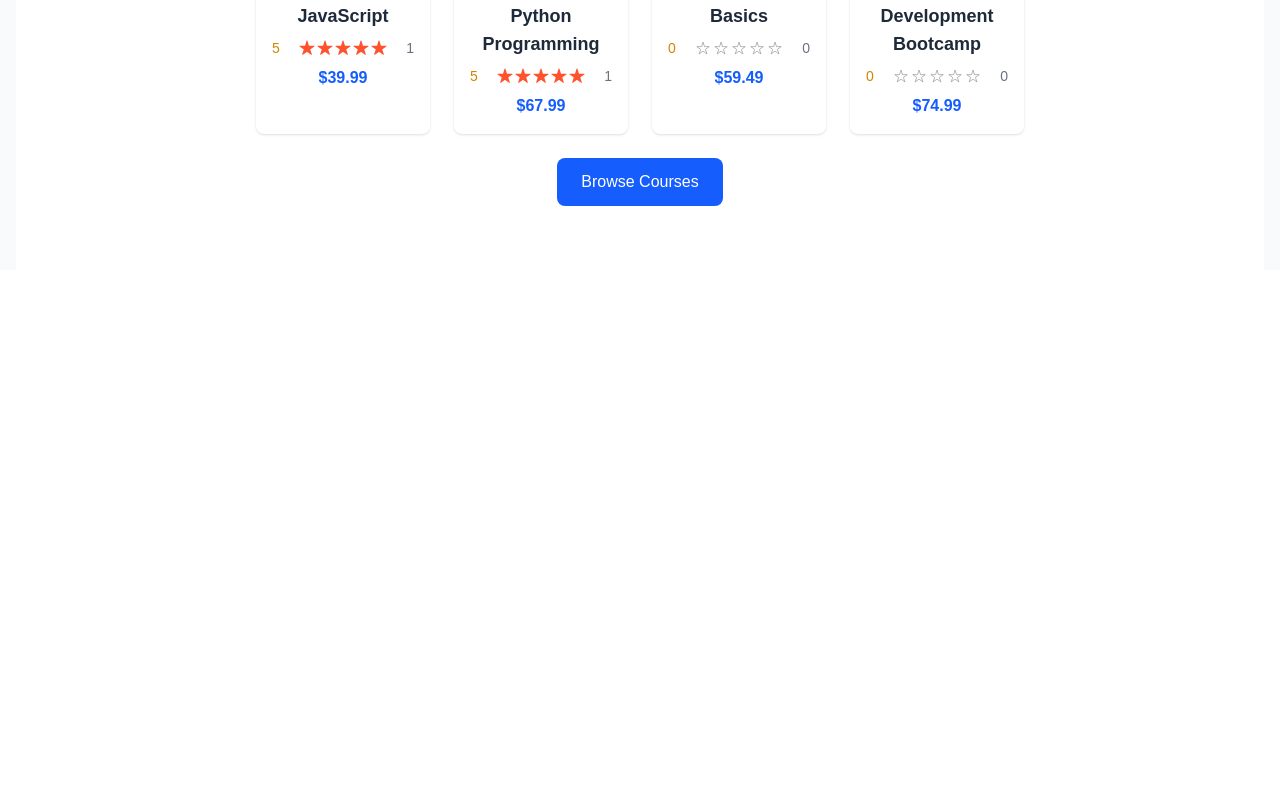
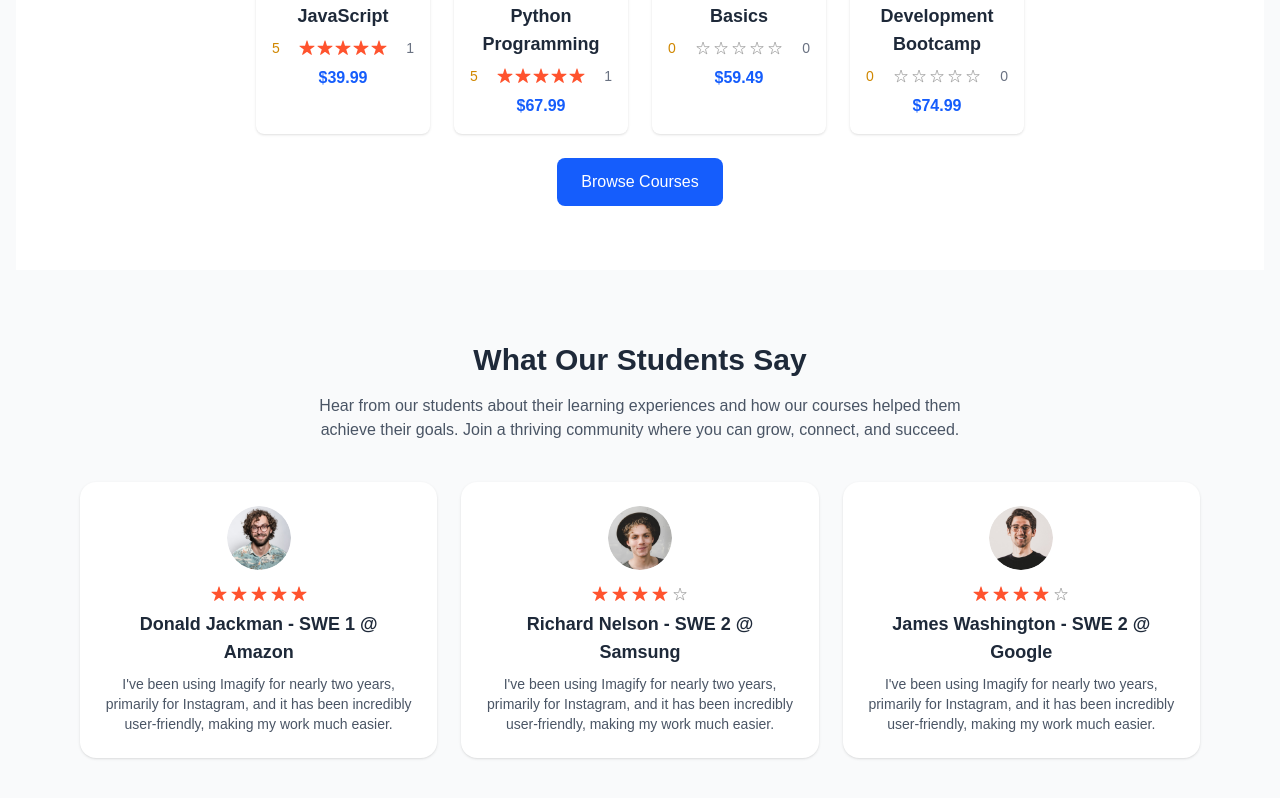
Before and after one commit to itsjeet04/LMS-mern, a React (Vite) app in the folder LMS-MERN-client/: page / in a window 1280 px wide. Shown: the part 914-1712 px from the top of the page. Before the commit the page ends 1184 px from the top, so only its background shows below. Built offline with nearby package versions, Linux system fonts and the light colour scheme; no server answers; a web font is replaced by a local one.

Commit message:
TESTIMONIALS

```diff
--- a/LMS-MERN-client/src/components/student/Navbar.jsx
+++ b/LMS-MERN-client/src/components/student/Navbar.jsx
@@ -12,7 +12,7 @@ function Navbar() {
 
   const { openSignIn } = useClerk();
   const { user } = useUser();
-  const {navigate} = useContext(AppContext)
+  const {navigate , isEducator} = useContext(AppContext)
 
 
 
@@ -22,8 +22,8 @@ function Navbar() {
     <header
       className={`w-full flex items-center justify-between px-6 py-4  shadow-md ${iscourseListPage ? "bg-white" : "bg-cyan-100/70"
         }`}
+    >
 
-    >
       {/* Logo */}
       <div className="flex items-center gap-2">
 
@@ -35,8 +35,8 @@ function Navbar() {
       {/* Actions */}
       <nav className="flex items-center gap-6">
         {user && <>
-          <button className="px-4 py-2 rounded-md bg-blue-600 text-white hover:bg-blue-700 transition">
-            Become Educator
+          <button onClick={()=>{navigate("/educator")}} className="px-4 py-2 rounded-md bg-blue-600 text-white hover:bg-blue-700 transition">
+            {isEducator ? "Educator Dashboard" : "Become Educator"}
           </button>
 
         <Link
--- a/LMS-MERN-client/src/components/student/TestimonialsSection.jsx
+++ b/LMS-MERN-client/src/components/student/TestimonialsSection.jsx
@@ -1,9 +1,53 @@
-import React from 'react'
+import React from 'react';
+import { assets, dummyTestimonial } from '../../assets/assets';
 
 function TestimonialsSection() {
   return (
-    <div>TestimonialsSection</div>
-  )
+    <section className="py-10 bg-gray-50 px-4 md:px-16">
+      <h2 className="text-3xl font-bold text-center mb-4 text-gray-800">
+        What Our Students Say
+      </h2>
+      <p className="text-center max-w-2xl mx-auto text-gray-600 mb-10 text-sm md:text-base">
+        Hear from our students about their learning experiences and how our courses helped them achieve their goals.
+        Join a thriving community where you can grow, connect, and succeed.
+      </p>
+
+      <div className="grid gap-6 sm:grid-cols-1 md:grid-cols-2 lg:grid-cols-3">
+        {dummyTestimonial.map((testimonial, index) => (
+          <div
+            key={index}
+            className="bg-white p-6 rounded-2xl shadow hover:shadow-md transition-all duration-300"
+          >
+            <img
+              src={testimonial.image}
+              alt={testimonial.name}
+              className="w-16 h-16 rounded-full mx-auto mb-4 object-cover"
+            />
+
+            {/* Star Ratings */}
+            <div className="flex justify-center mb-2">
+              {[...Array(5)].map((_, i) => (
+                <img
+                  key={i}
+                  src={i < Math.floor(testimonial.rating) ? assets.star : assets.star_blank}
+                  alt="Star"
+                  className="w-4 h-4 mx-0.5"
+                />
+              ))}
+            </div>
+
+            <h3 className="text-lg font-semibold text-center text-gray-800">
+              {testimonial.name}
+              { testimonial.role && ` - ${testimonial.role}`}
+            </h3>
+            <p className="text-sm text-gray-600 mt-2 text-center">
+              {testimonial.feedback}
+            </p>
+          </div>
+        ))}
+      </div>
+    </section>
+  );
 }
 
-export default TestimonialsSection
+export default TestimonialsSection;
--- a/LMS-MERN-client/src/context/AppContext.jsx
+++ b/LMS-MERN-client/src/context/AppContext.jsx
@@ -13,7 +13,7 @@ export  const AppContextProvider = (props) => {
     const currency = import.meta.env.VITE_CURRENCY || '$';
 
     // 1- state to hold all courses
-    // const [allCourses, setAllCourses] = React.useState([]);
+    const [allCourses, setAllCourses] = React.useState([]);
     const fetchAllCourses = async () => {
         setAllCourses(dummyCourses)
     }
@@ -25,7 +25,6 @@ export  const AppContextProvider = (props) => {
     // useNavigate hook
     const navigate = useNavigate();
 
-    const [allCourses , setAllCourses] = React.useState([]);
     const [isEducator, setIsEducator] = React.useState(true);
 
     // function to calc course rating
@@ -43,7 +42,7 @@ export  const AppContextProvider = (props) => {
 
 
     const value = {
-        currency,allCourses,navigate,calcCourseRating
+        currency,allCourses,navigate,calcCourseRating,isEducator,setIsEducator
     }
 
     return (
--- a/LMS-MERN-client/src/pages/student/Home.jsx
+++ b/LMS-MERN-client/src/pages/student/Home.jsx
@@ -2,12 +2,14 @@ import React from 'react'
 import Hero from '../../components/student/Hero'
 import SearchBar from '../../components/student/SearchBar'
 import CoursesSection from '../../components/student/CoursesSection'
+import TestimonialsSection from '../../components/student/TestimonialsSection'
 function Home() {
   return (
     <div className="flex flex-col justify-center items-center gap-8 min-h-screen px-4 bg-gray-50">
   <Hero />
   <SearchBar />
   <CoursesSection/>
+  <TestimonialsSection/>
 </div>
 
   )
```
